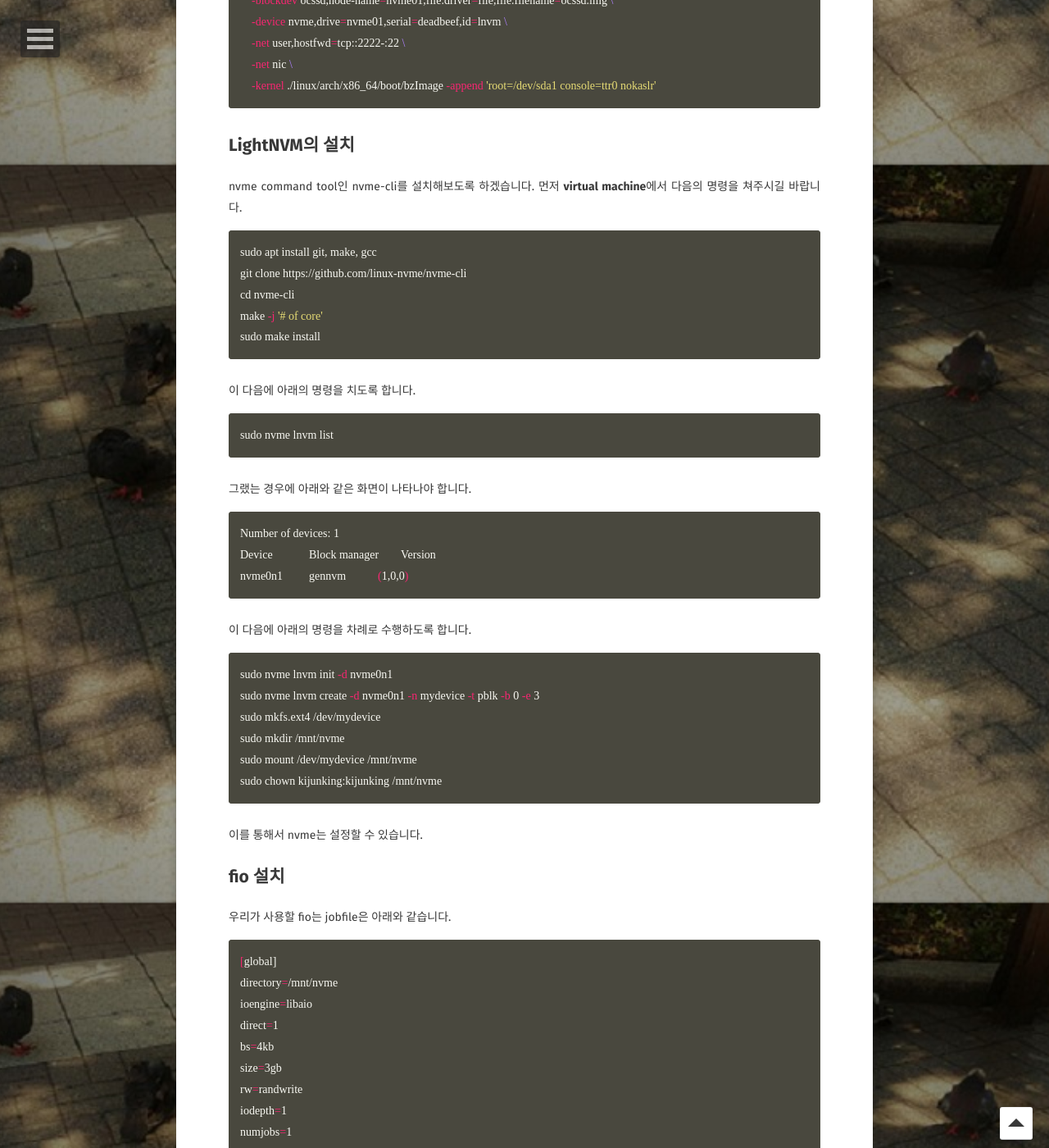
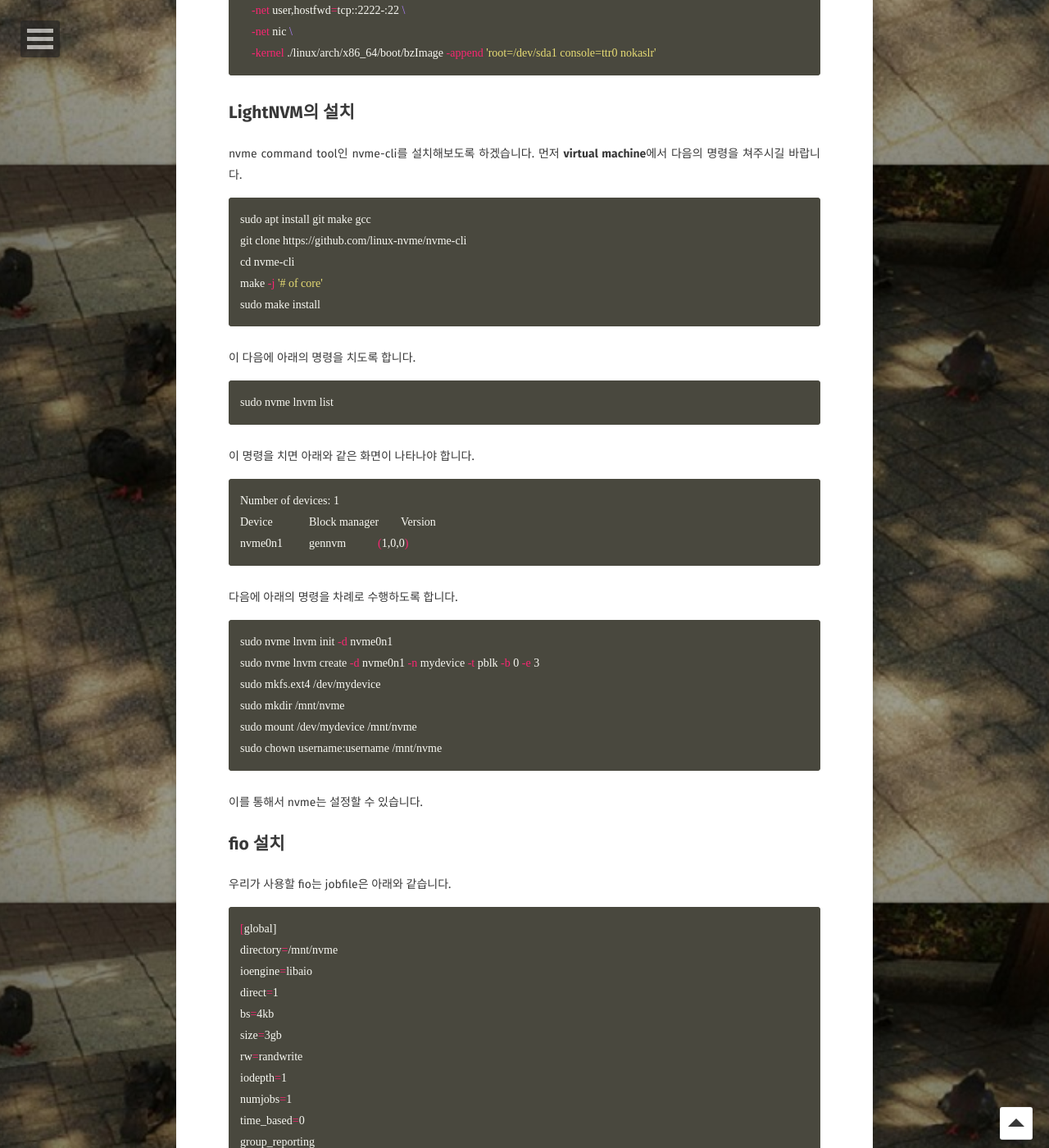
Before and after one commit to BlaCkinkGJ/blackinkgj.github.io, a Jekyll site: the page built from _posts/2019-QemuNvme/2019-05-06-installation-qemu-nvme.md, in a window 1280 px wide and 1400 px high, scrolled down 3399 px. Shown: the whole window at 82% size. Built offline with Jekyll 4.4.1, drawn with Linux system fonts in a browser that asks for light colours; some web fonts are replaced; comment, search, counter and statistics services are not loaded.

Commit message:
Update qemu nvme installation

````diff
--- a/_posts/2019-QemuNvme/2019-05-06-installation-qemu-nvme.md
+++ b/_posts/2019-QemuNvme/2019-05-06-installation-qemu-nvme.md
@@ -143,7 +141,7 @@ sudo qemu-system-x86_64 \
 nvme command tool인 nvme-cli를 설치해보도록 하겠습니다. 먼저 **virtual machine**에서 다음의 명령을 쳐주시길 바랍니다.
 
 ```bash
-sudo apt install git, make, gcc
+sudo apt install git make gcc
 git clone https://github.com/linux-nvme/nvme-cli
 cd nvme-cli
 make -j '# of core'
@@ -156,7 +154,7 @@ sudo make install
 sudo nvme lnvm list
 ```
 
-그랬는 경우에 아래와 같은 화면이 나타나야 합니다.
+이 명령을 치면 아래와 같은 화면이 나타나야 합니다.
 
 ```bash
 Number of devices: 1
@@ -172,7 +170,7 @@ sudo nvme lnvm create -d nvme0n1 -n mydevice -t pblk -b 0 -e 3
 sudo mkfs.ext4 /dev/mydevice
 sudo mkdir /mnt/nvme
 sudo mount /dev/mydevice /mnt/nvme
-sudo chown kijunking:kijunking /mnt/nvme
+sudo chown username:username /mnt/nvme
 ```
 
 이를 통해서 nvme는 설정할 수 있습니다.
````
Also changed, not shown: other parts of _posts/2019-QemuNvme/2019-05-06-installation-qemu-nvme.md (+1 -3 lines), _posts/2019-QemuNvme/readyToRun.png (deleted).
